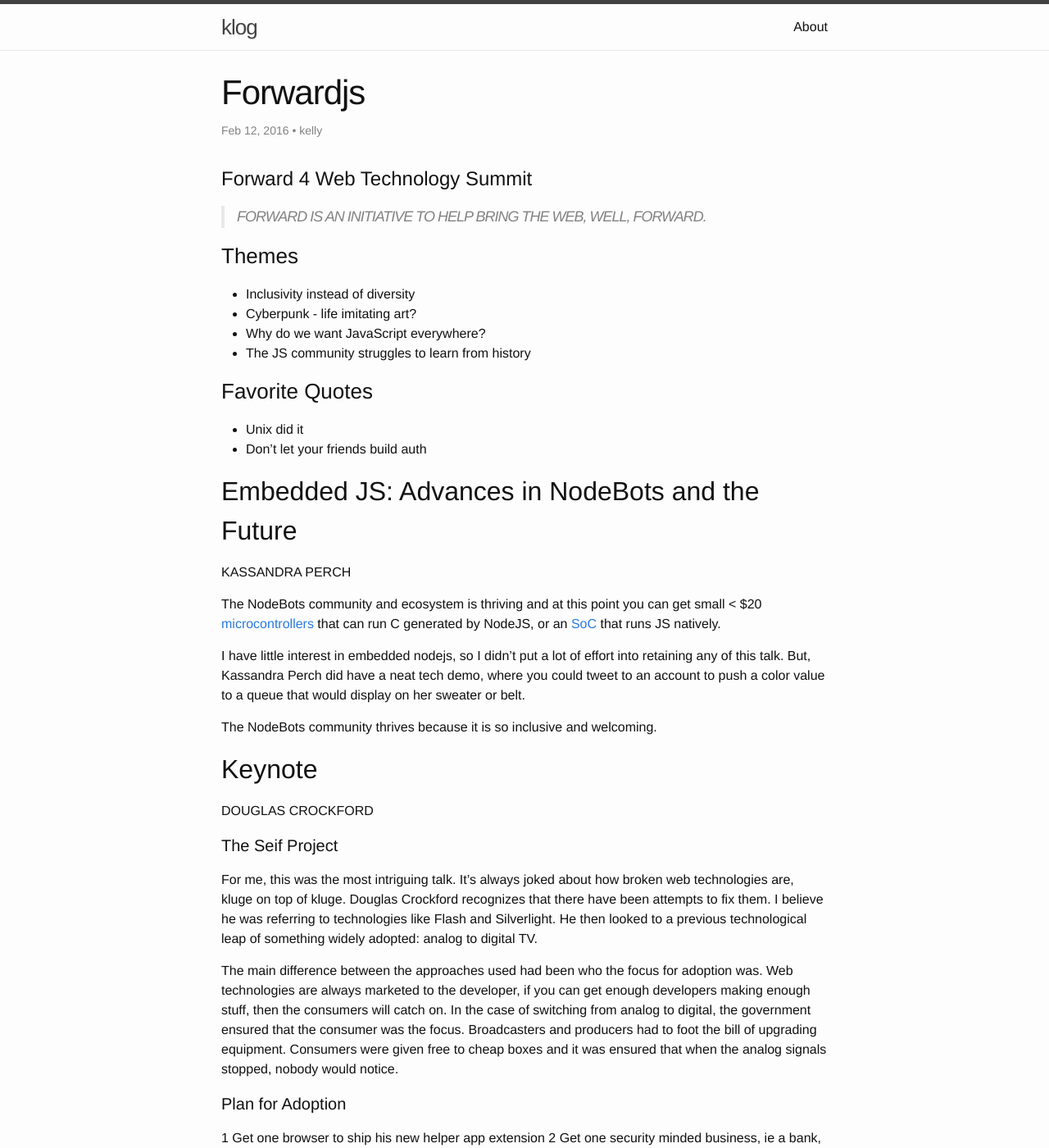
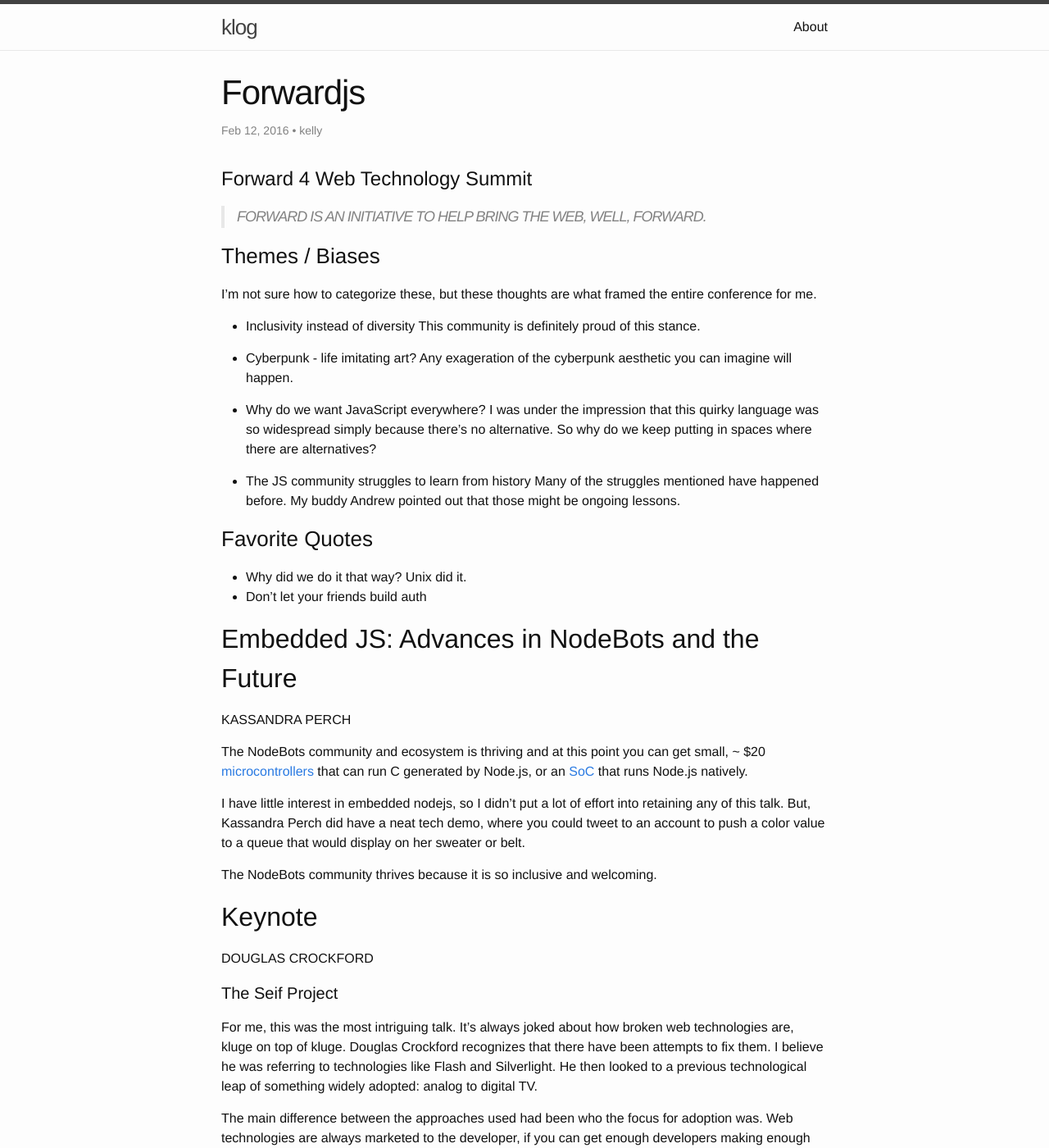
Before and after one commit to kellyjosephprice/kellyjosephprice.github.io, a Jekyll site: the page built from _posts/2016-02-11-forwardjs.markdown, in a window 1280 px wide and 1400 px high. Shown: the whole window at 82% size. Built offline with Jekyll 4.4.1, drawn with Linux system fonts in a browser that asks for light colours; some of the changed text lies outside the part shown.

Commit message:
More refinement

```diff
--- a/_posts/2016-02-11-forwardjs.markdown
+++ b/_posts/2016-02-11-forwardjs.markdown
@@ -8,25 +8,38 @@ date: 2016-02-11T17:55:29-08:00
 
 > FORWARD IS AN INITIATIVE TO HELP BRING THE WEB, WELL, FORWARD.
 
-### Themes
+### Themes / Biases
+
+I'm not sure how to categorize these, but these thoughts are what framed
+the entire conference for me.
 
 * Inclusivity instead of diversity
+  This community is definitely proud of this stance.
+
 * Cyberpunk - life imitating art?
+  Any exageration of the cyberpunk aesthetic you can imagine will happen.
+
 * Why do we want JavaScript everywhere?
+  I was under the impression that this quirky language was so widespread
+simply because there's no alternative. So why do we keep putting in
+spaces where there are alternatives?
+
 * The JS community struggles to learn from history
+  Many of the struggles mentioned have happened before. My buddy Andrew
+pointed out that those might be ongoing lessons.
 
 ### Favorite Quotes
 
-* Unix did it
+* Why did we do it that way? Unix did it.
 * Don't let your friends build auth
 
 ## Embedded JS: Advances in NodeBots and the Future
 KASSANDRA PERCH
 
 The NodeBots community and ecosystem is thriving and at this point you
-can get small < $20 [microcontrollers](https://store.particle.io/) that
-can run C generated by NodeJS, or an [SoC](http://www.espruino.com/)
-that runs JS natively.
+can get small, ~ $20 [microcontrollers](https://store.particle.io/) that
+can run C generated by Node.js, or an [SoC](http://www.espruino.com/)
+that runs Node.js natively.
 
 I have little interest in embedded nodejs, so I didn't put a lot of
 effort into retaining any of this talk. But, Kassandra Perch did have a
@@ -188,9 +201,14 @@ the goal of making VR appealing to web developers.
 KYLE SIMPSON
 
 Having now seen Kyle Simpson twice, I highly recommend attending a talk
-by him.  His points are simple, because he presents them clearly. He
-speaks well and there is very little wasted. As a result, I'm nervous to
-try and distill his talk properly.
+by him. His points are simple, because he presents them clearly. He
+speaks well and there is very little wasted.
+
+However, the content of his talk wasn't about anything new. What he did
+do was explore what readability means. Code that is easily readable is
+familiar and idiomatic. When trying to balance levels of abstraction,
+code shouldn't require a manual to understand and it shouldn't be
+surprising. It should be easily teachable.
 
 #### Concepts
 
@@ -198,5 +216,11 @@ try and distill his talk properly.
 * Code is a suggestion to the computer
 * Code is a means of communication
 * Good programmers write code that humans can understand
+
+In terms of a who's important to an application, users come first:
+
 * users > author > ...
+
+Analagously them, for written code, the consumer of it comes first:
+
 * reader > writer
```
